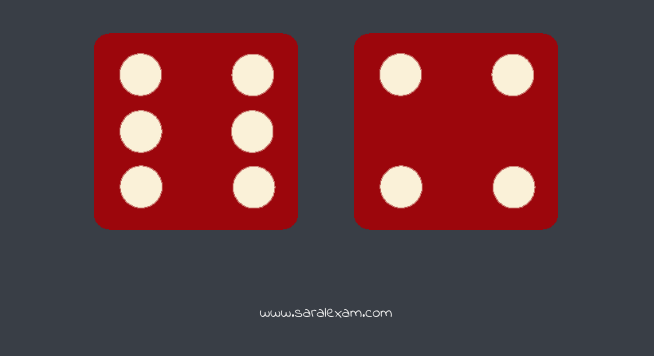
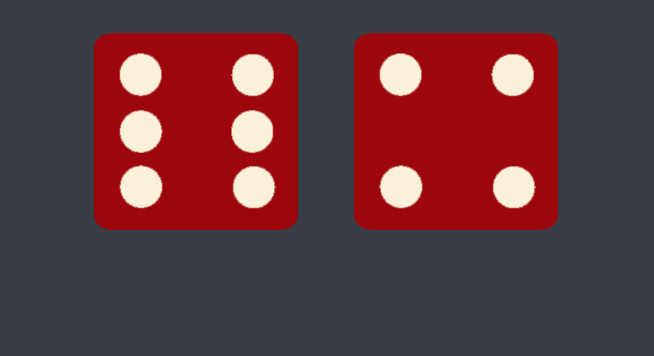
Before and after one commit to adixit7386/diceeChallenge, a plain HTML site: page index.html in a window 1280 px wide. Shown: the part 222-578 px from the top of the page, without its empty margins (314-968 px from the left). Drawn offline with Linux system fonts and the light colour scheme.

Commit message:
Update index.html

```diff
--- a/index.html
+++ b/index.html
@@ -29,6 +29,6 @@
   </body>
 
   <footer>
-   www.saralexam.com
+
   </footer>
 </html>
```
